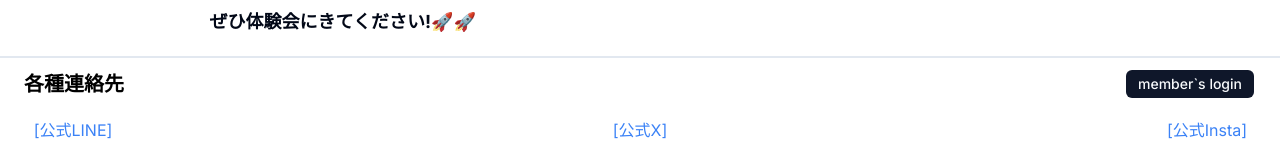
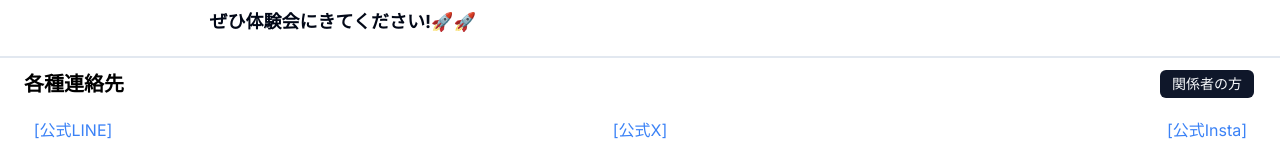
Before and after one commit to K5desu/welcomenewstudent, a Next.js app: page / in a window 1280 px wide. Shown: the part 735-878 px from the top of the page. Built offline with nearby package versions, Linux system fonts and the light colour scheme.

Commit message:
errohandle

```diff
--- a/src/app/layout.tsx
+++ b/src/app/layout.tsx
@@ -58,7 +58,7 @@ export default function RootLayout({
           <div className="text-black text-xl ml-6 pt-3 font-extrabold text-shadow flex flex-row justify-between">
             <span>各種連絡先</span>
             <Button asChild size={"sm"} className="mr-[26px]">
-              <Link href="/login">member`s login</Link>
+              <Link href="/login">関係者の方</Link>
             </Button>
           </div>
 
```
Also changed, not shown: src/opengraph-image.jpg (renamed from src/app/opengraph-image.jpg).
